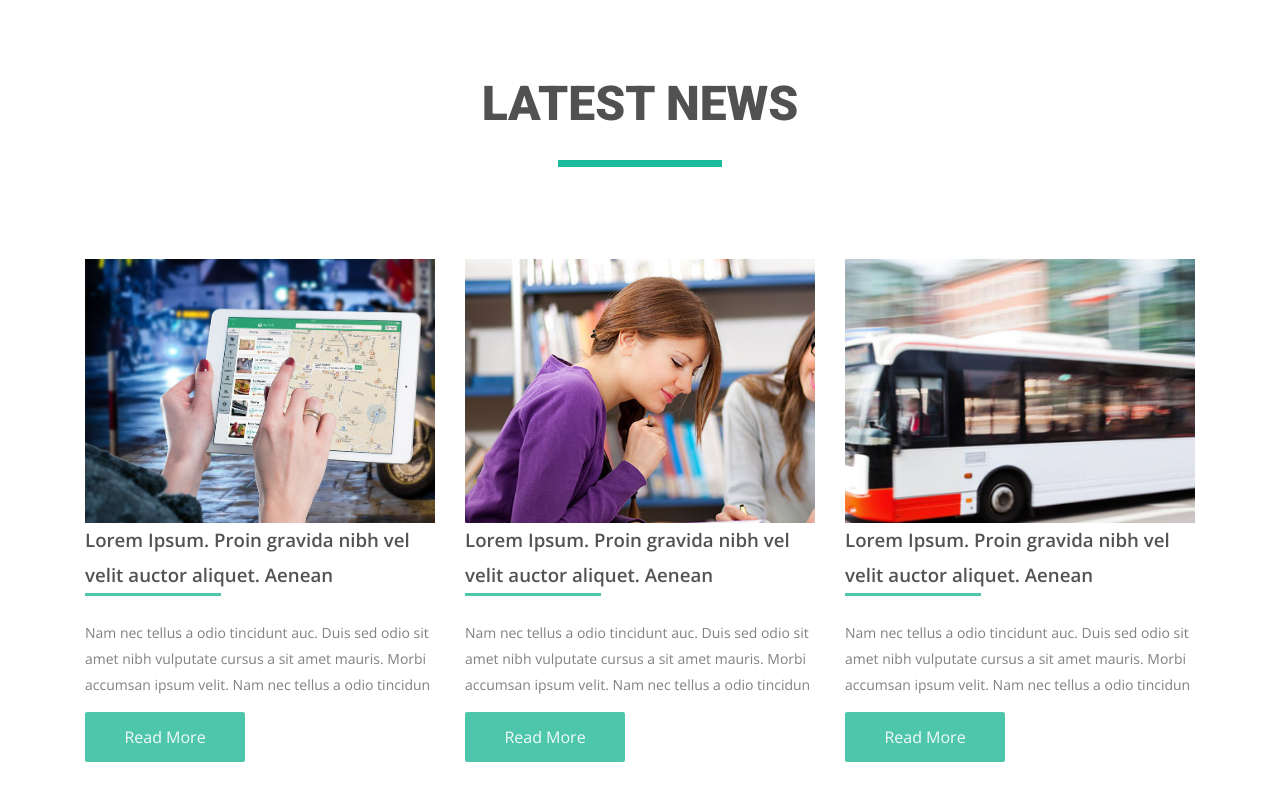
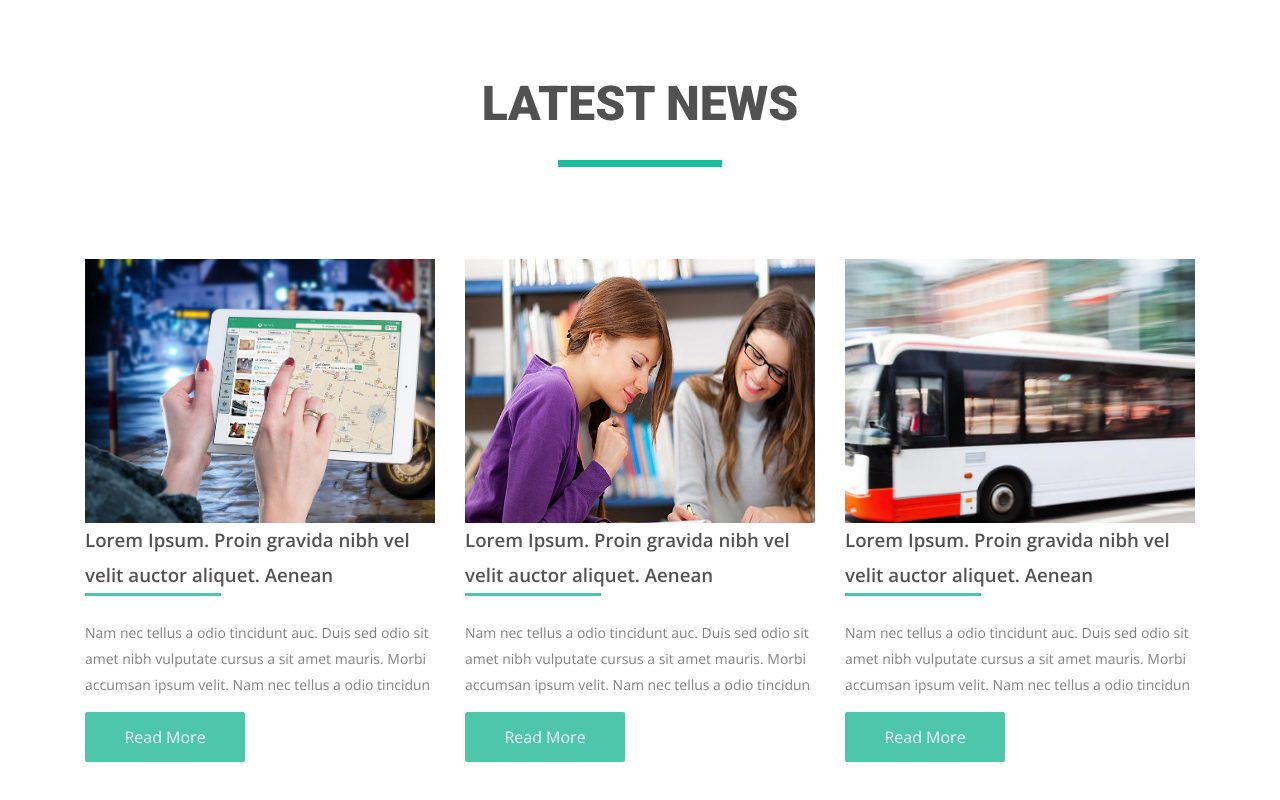
Before and after one commit to Y-uli-a/goit-fe-course, a plain HTML site: page module-4/index.html in a window 1280 px wide. Shown: the part 1140-1940 px from the top of the page. Drawn offline with nearby package versions, Linux system fonts and the light colour scheme.

Commit message:
1st commit

```diff
--- a/module-4/css/styles.css
+++ b/module-4/css/styles.css
@@ -200,7 +200,7 @@ img {
 }
 
 .two::before {
-  background-image: url('../img/girls.jpg')
+  background-image: url('../img/girls2.jpg')
 }
 
 .three::before {
```
Also changed, not shown: module-4/girls2.jpg (added), module-4/img/girls2.jpg (added).
